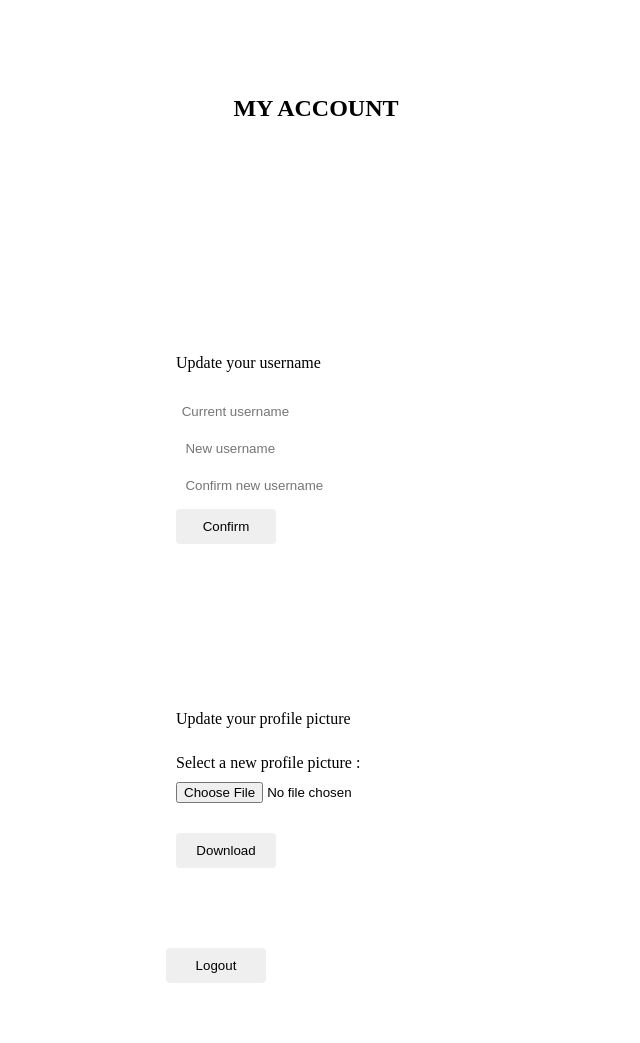
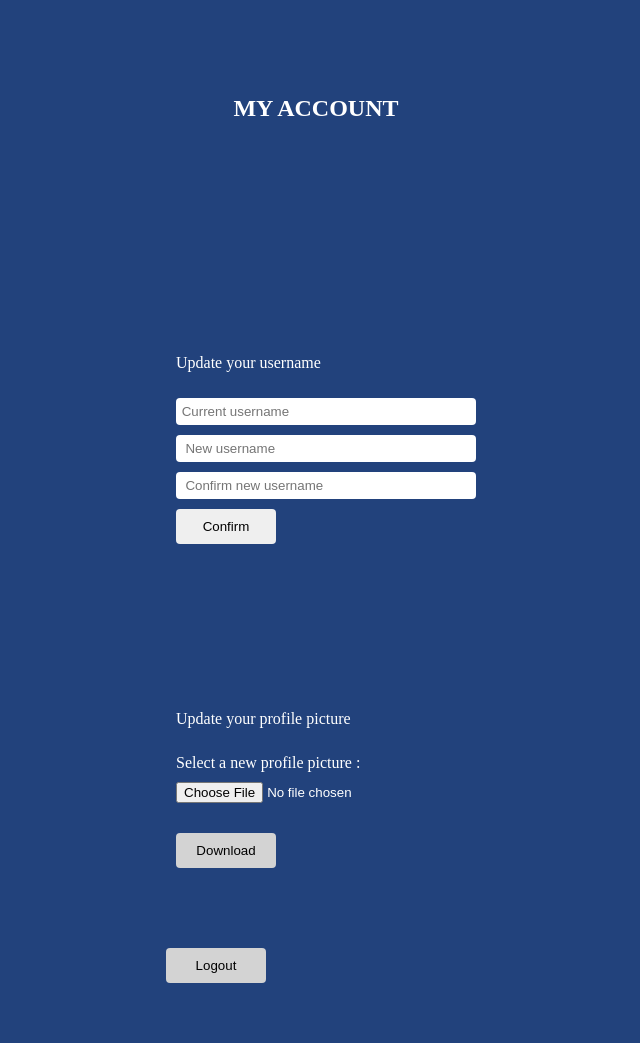
Before and after one commit to Maxence-villet/Chess, a PHP site: page /register/updateProfile.php in a window 1280 px wide. Shown: the whole page, without its empty margins (324-964 px from the left). Run offline with PHP 8.4, Linux system fonts and the light colour scheme.

Commit message:
Update CSS

```diff
--- a/register/updateProfile.css
+++ b/register/updateProfile.css
@@ -1,3 +1,7 @@
+body{
+    background-color: #22427C;
+}
+
 body h1 {
     display: flex;
     align-items: center;
@@ -5,6 +9,7 @@ body h1 {
     height: 200px;
     margin: auto;
     margin-bottom: 50px;
+    color: white;
 }
 
 body h2{
@@ -24,6 +29,7 @@ body h2{
     margin: 60px auto;
     gap: 10px;
     width: 300px;
+    color: white;
 }
 
 .usern{
@@ -35,6 +41,7 @@ body h2{
     width: 300px;
     padding: 10px;
     border-radius: 8px;
+    color: white;
 }
 
 body section form{
@@ -57,6 +64,7 @@ body section #conf{
     height: 35px;
     border: none;
     border-radius: 4px;
+    background-color: #D3D3D3;
 }
 
 .pic {
@@ -75,6 +83,7 @@ body section #conf{
     height: 35px;
     border: none;
     border-radius: 4px;
+    background-color: #D3D3D3;
 }
 
 body section #user{
@@ -94,8 +103,10 @@ img {
 .error-message{
     display: flex;
     justify-content: center;
+    color: white;
 }
 .success-message {
     display: flex;
     justify-content: center;
+    color: white;
 }
```
